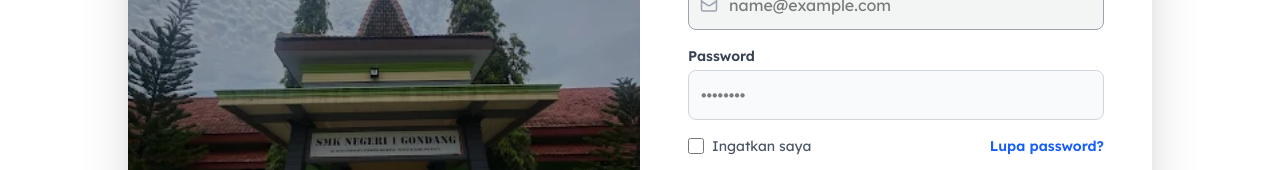
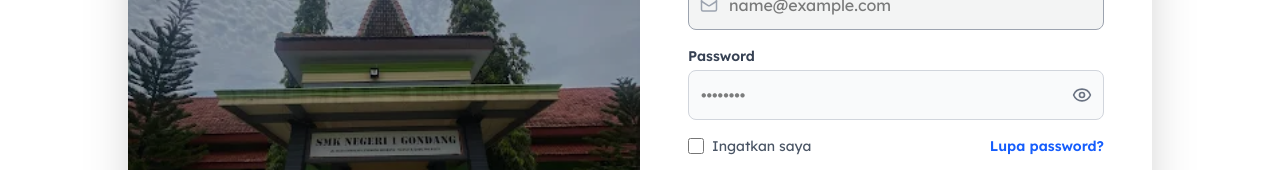
Before and after one commit to YasminAzzahra186/study_tracer_frontend, a React (Vite) app: page /login in a window 1280 px wide. Shown: the part 332-502 px from the top of the page. Built offline with nearby package versions, Linux system fonts and the light colour scheme; no server answers.

Commit message:
update loginlogout

```diff
--- a/src/components/admin/SideBar.jsx
+++ b/src/components/admin/SideBar.jsx
@@ -93,7 +93,7 @@
           <button
             onClick={async () => {
               await logout();
-              navigate('/login');
+              navigate('/logout');
             }}
             className="w-full flex items-center justify-center gap-2 bg-primary text-white py-3.5 rounded-xl hover:opacity-90 active:scale-[0.98] transition-all shadow-lg shadow-primary/20 cursor-pointer"
           >
--- a/src/pages/Login.jsx
+++ b/src/pages/Login.jsx
@@ -1,32 +1,40 @@
-import React, { useState } from 'react';
-import LoginImage from '../assets/login_image.webp';
-import Logo from '../assets/icon.png';
-import { Mail, MoveRight, Loader2 } from 'lucide-react';
-import { Link, useNavigate } from 'react-router-dom';
-import { useAuth } from '../context/AuthContext';
+import React, { useState } from "react";
+import LoginImage from "../assets/login_image.webp";
+import Logo from "../assets/icon.png";
+import { Mail, MoveRight, Loader2, Eye, EyeOff } from "lucide-react";
+import { Link, useNavigate } from "react-router-dom";
+import { useAuth } from "../context/AuthContext";
 
 export default function Login() {
-  const [email, setEmail] = useState('');
-  const [password, setPassword] = useState('');
-  const [error, setError] = useState('');
+  const [email, setEmail] = useState("");
+  const [password, setPassword] = useState("");
+  const [error, setError] = useState("");
+  const [showPassword, setShowPassword] = useState(false);
   const [loading, setLoading] = useState(false);
   const { login } = useAuth();
   const navigate = useNavigate();
 
+  const togglePasswordVisibility = () => {
+    setShowPassword(!showPassword);
+  };
+
   const handleSubmit = async (e) => {
     e.preventDefault();
-    setError('');
+    setError("");
     setLoading(true);
 
     try {
       const user = await login({ email, password });
-      if (user.role === 'admin') {
-        navigate('/wb-admin');
+      console.log(user.role)
+      if (user.role === "admin") {
+        navigate("/wb-admin");
       } else {
-        navigate('/');
+        navigate("/");
       }
     } catch (err) {
-      const msg = err.response?.data?.message || 'Login gagal. Periksa email dan password Anda.';
+      const msg =
+        err.response?.data?.message ||
+        "Login gagal. Periksa email dan password Anda.";
       setError(msg);
     } finally {
       setLoading(false);
@@ -36,39 +44,51 @@
   return (
     <div className="flex h-screen w-full bg-fourtd items-center justify-center p-4 overflow-hidden">
       <div className="flex w-full max-w-5xl bg-white rounded-xl shadow-2xl overflow-hidden h-[75vh] lg:h-[85vh]">
-
         {/* Bagian Kiri: Banner Gambar */}
-        <div className='hidden lg:block lg:w-1/2 h-full relative'>
+        <div className="hidden lg:block lg:w-1/2 h-full relative">
           <img
             src={LoginImage}
             alt="Login Visual"
-            className='w-full h-full object-cover'
+            className="w-full h-full object-cover"
           />
-          <div className='bg-black/30 absolute top-0 w-full h-full'></div>
-          <div className='absolute bottom-0 z-10 p-5'>
-            <div className='flex items-center gap-3'>
-              <img src={Logo} alt="" className='w-15' />
-              <h1 className='font-extrabold text-fourth'>Alumni Tracer Study</h1>
+          <div className="bg-black/30 absolute top-0 w-full h-full"></div>
+          <div className="absolute bottom-0 z-10 p-5">
+            <div className="flex items-center gap-3">
+              <img src={Logo} alt="" className="w-15" />
+              <h1 className="font-extrabold text-fourth">
+                Alumni Tracer Study
+              </h1>
             </div>
-            <p className='text-fourth text-medium'>Masuk dan terhubung kembali dengan SMKN 1 Gondang. Pantau peluang kerja dan tetap dekat dengan sesama alumni.</p>
+            <p className="text-fourth text-medium">
+              Masuk dan terhubung kembali dengan SMKN 1 Gondang. Pantau peluang
+              kerja dan tetap dekat dengan sesama alumni.
+            </p>
           </div>
         </div>
 
         {/* Bagian Kanan: Form Login */}
         <div className="w-full lg:w-1/2 py-3 px-8 md:p-12 flex flex-col justify-center bg-white">
           <div className="max-w-md mx-auto w-full">
-            <div className='flex items-center gap-3 mb-6 lg:hidden'>
-              <img src={Logo} alt="logo" className='w-15' />
+            <div className="flex items-center gap-3 mb-6 lg:hidden">
+              <img src={Logo} alt="logo" className="w-15" />
               <div>
-                <h1 className='font-extrabold text-secondary'>Alumni Tracer Study</h1>
-                <p className='font-light text-xs text-third'>SMK Negeri 1 Gondang</p>
+                <h1 className="font-extrabold text-secondary">
+                  Alumni Tracer Study
+                </h1>
+                <p className="font-light text-xs text-third">
+                  SMK Negeri 1 Gondang
+                </p>
               </div>
             </div>
-            <h2 className="text-3xl font-bold text-secondary mb-3 ">Selamat Datang</h2>
+            <h2 className="text-3xl font-bold text-secondary mb-3 ">
+              Selamat Datang
+            </h2>
 
             {/* Social Buttons */}
             <div className="flex flex-col sm:flex-row gap-3 mb-6">
-              <p className='text-secondary text-sm' >Masukan email dan password untuk mengakses akun anda</p>
+              <p className="text-secondary text-sm">
+                Masukan email dan password untuk mengakses akun anda
+              </p>
             </div>
 
             {/* Error Message */}
@@ -81,7 +101,9 @@
             {/* Form */}
             <form className="space-y-4" onSubmit={handleSubmit}>
               <div>
-                <label className="block text-sm font-semibold text-gray-700 mb-1">Email</label>
+                <label className="block text-sm font-semibold text-gray-700 mb-1">
+                  Email
+                </label>
                 <div className="relative">
                   <div className="absolute inset-y-0 left-0 pl-3 flex items-center pointer-events-none text-third">
                     <Mail size={18} />
@@ -98,23 +120,48 @@
                 </div>
               </div>
               <div>
-                <label className="block text-sm font-semibold text-gray-700 mb-1">Password</label>
+                <label className="block text-sm font-semibold text-gray-700 mb-1">
+                  Password
+                </label>
+                <div className="relative w-full">
                   <input
-                  type="password"
+                    type={showPassword ? "text" : "password"} // Logic perubahan type
                     placeholder="••••••••"
                     value={password}
                     onChange={(e) => setPassword(e.target.value)}
-                  className="w-full p-3 bg-gray-50 border border-gray-300 rounded-lg focus:ring-2 focus:ring-primary focus:border-primary outline-none transition-all"
+                    className="w-full p-3 bg-gray-50 border border-gray-300 rounded-lg focus:ring-2 focus:ring-primary focus:border-primary outline-none transition-all pr-12" // Tambah padding kanan (pr-12) agar teks tidak tertutup icon
                     disabled={loading}
                   />
+
+                  <button
+                    type="button"
+                    onClick={togglePasswordVisibility}
+                    disabled={loading}
+                    className="cursor-pointer absolute right-3 top-1/2 -translate-y-1/2 text-gray-500 hover:text-gray-700 focus:outline-none"
+                  >
+                    {showPassword ? (
+                      <EyeOff size={20} /> // Icon mata dicoret
+                    ) : (
+                      <Eye size={20} /> // Icon mata terbuka
+                    )}
+                  </button>
+                </div>
               </div>
 
               <div className="flex items-center justify-between text-sm">
                 <label className="flex items-center gap-2 text-gray-600 cursor-pointer">
-                  <input type="checkbox" className="w-4 h-4 rounded border-gray-300 text-primary focus:ring-secondary" />
+                  <input
+                    type="checkbox"
+                    className="w-4 h-4 rounded border-gray-300 text-primary focus:ring-secondary"
+                  />
                   Ingatkan saya
                 </label>
-                <Link to={"/reset-password"} className="text-blue-600 hover:underline font-semibold">Lupa password?</Link>
+                <Link
+                  to={"/reset-password"}
+                  className="text-blue-600 hover:underline font-semibold"
+                >
+                  Lupa password?
+                </Link>
               </div>
 
               <button
@@ -137,11 +184,16 @@
             </form>
 
             <p className="mt-8 text-sm text-gray-500 text-center">
-              Belum punya akun alumni? <Link to={"/register"} className="text-blue-600 hover:underline font-bold">Daftar</Link>
+              Belum punya akun alumni?{" "}
+              <Link
+                to={"/register"}
+                className="text-blue-600 hover:underline font-bold"
+              >
+                Daftar
+              </Link>
             </p>
           </div>
         </div>
-
       </div>
     </div>
   );
--- /dev/null
+++ b/src/pages/Logout.jsx
@@ -0,0 +1,13 @@
+import { useEffect } from "react"
+import { useAuth } from "../context/AuthContext"
+
+export default function Logout() {
+
+  const { logout } = useAuth()
+
+  useEffect(async () => {
+    await logout()
+  }, [])
+
+  return null
+}
--- a/src/pages/admin/JobsManagement.jsx
+++ b/src/pages/admin/JobsManagement.jsx
@@ -1,3 +1,4 @@
 export default function JobsManagement() {
+
   return <div>haloo</div>
 }
--- a/src/pages/admin/MasterTable.jsx
+++ b/src/pages/admin/MasterTable.jsx
@@ -1,3 +1,5 @@
 export default function MasterTable() {
-  return <div>haloo</div>
+  return (
+    <div>Hallo</div>
+  )
 }
--- a/src/router/AppRouter.jsx
+++ b/src/router/AppRouter.jsx
@@ -10,6 +10,7 @@
 import LupaPass from "../pages/LupaPass";
 import Register from "../pages/register/Register";
 import { useAuth } from "../context/AuthContext";
+import Logout from "../pages/Logout";
 
 export default function AppRouter() {
   const { isAuthenticated, isAdmin, loading } = useAuth();
@@ -26,6 +27,7 @@
     <Routes>
       <Route path="/login" element={isAuthenticated ? <Navigate to={isAdmin ? "/wb-admin" : "/"} /> : <Login />} />
       <Route path="/reset-password" element={<LupaPass />} />
+      <Route path="/logout" element={<Logout /> } />
       <Route path="/register" element={isAuthenticated ? <Navigate to="/" /> : <Register />} />
       <Route path="/wb-admin" element={
         <ProtectedRoute isAllowed={isAuthenticated && isAdmin} redirectTo="/login" />
```
Lines whose indentation alone changed are shown as unchanged.
